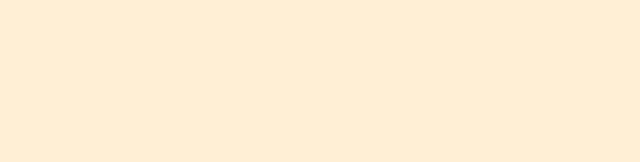
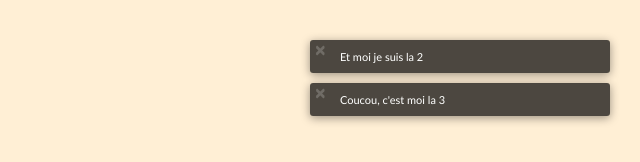
Before and after one commit to j-muller/jNotify, a plain HTML site: page index.html in a window 1280 px wide. Shown: the whole page, without its empty margins (640-1280 px from the left). Drawn offline with Linux system fonts and the light colour scheme.

Commit message:
notification pool works

```diff
--- a/index.html
+++ b/index.html
@@ -16,12 +16,29 @@
     <script type="text/javascript">
         $.jNotify({
             content: "Je suis la bulle No. 1",
+            position: 'top right',
+            timeout: 1000
+        });
+        $.jNotify({
+            content: "Et moi je suis la 2",
             position: 'top right'
         });
         $.jNotify({
-            content: "Je suis la bulle No. 2",
+            content: "Coucou, c'est moi la 3",
             position: 'top right'
         });
+        // $.jNotify({
+        //     content: "Kikoo kikoo !",
+        //     position: 'top right'
+        // });
+        // $.jNotify({
+        //     content: "Kikoo kikoo !",
+        //     position: 'top right'
+        // });
+        // $.jNotify({
+        //     content: "Kikoo kikoo !",
+        //     position: 'top right'
+        // });
     </script>
 
 </body>
--- a/js/jnotify.js
+++ b/js/jnotify.js
@@ -13,13 +13,11 @@
     ////////////////////////
 
     create = function() {
-        if (notifications.length === 0) {
+        if ($('body div.jNotify').length === 0) {
             var container = $('<div>').addClass(o.position + ' jNotify');
 
             $('body').append(container);
         }
-
-        notifications.push({ options: o })
     }
 
     render = function() {
@@ -37,37 +35,29 @@
     remove = function(notification) {
         var content = $(notification).find('div.content').html();
 
-        for (var i = 0; i < notifications.length; i++) {
-            if (notifications[i].options.content == content) {
-                notifications.splice(i, 1);
-                break;
-            }
-        }
-        $(notification).parent().hide();
+        $(notification).fadeOut(function() {
+            $(notification).remove();
 
-        if (o.pool > 0) {
+            if ($('div.jNotify div.jNotify-notification').length > 0 && o.pool > 0) {
                 display();
             }
+        });
     }
 
     display = function() {
         var displayed = 0;
+        $('div.jNotify div.jNotify-notification').each(function(idx, e) {
+            if ($(e).is(':hidden')) {
+                $(e).fadeIn();
 
-        $('div.jNotify div.jNotify-notification').each(function(idx, e) {
-            console.log('e -> ' + $(e).html() + ' | hidden ' + $(e).is(':hidden'))
-            if ($(e).is(':hidden')) {
-                // console.log('hidden... -> ' + e)
-                $(e).show();
-
-                $(e).find('button.close').click(onClickClose);
-                setTimeout(function() {
+                var t = setTimeout(function() {
                     remove(e);
+                    clearInterval(t);
                 }, o.timeout);
-            } else {
-                displayed++;
             }
 
-            if (displayed == o.pool && o.pool > 0) {
+            displayed++;
+            if (o.pool > 0 && displayed >= o.pool) {
                 return false;
             }
         });
@@ -87,8 +77,7 @@
     // Constructor
     ///////////////////////
 
-    var notifications = [];
-
+    $.jNotify = function(options) {
         var defaults = {
             // Layout to use (must be "top left", "top right", "bottom left", "bottom right")
             position: 'top right',
@@ -106,10 +95,9 @@
             timeout: 5000,
 
             // Limit the number of notification displayed (0 to disable)
-        pool: 1
+            pool: 0
         };
 
-    $.jNotify = function(options) {
         o = $.extend(defaults, options);
 
         create();
```
Lines whose indentation alone changed are shown as unchanged.
